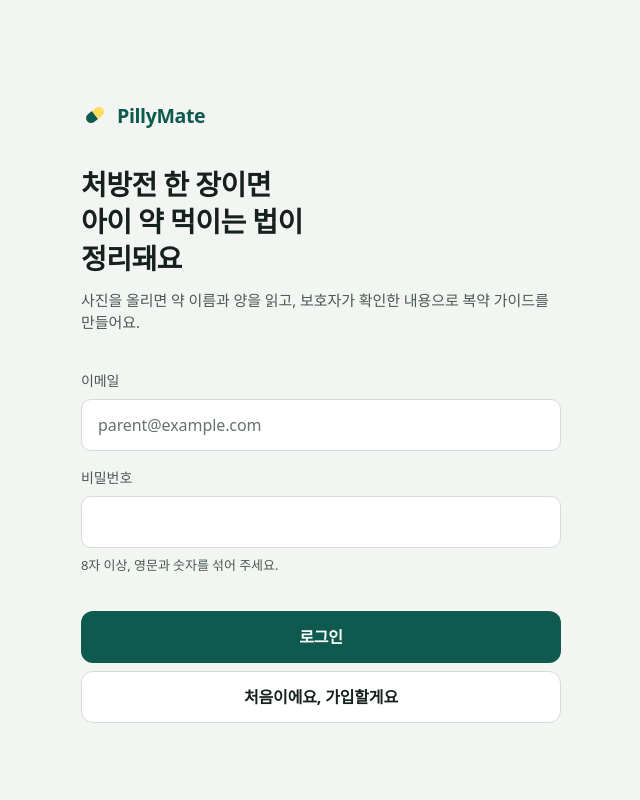
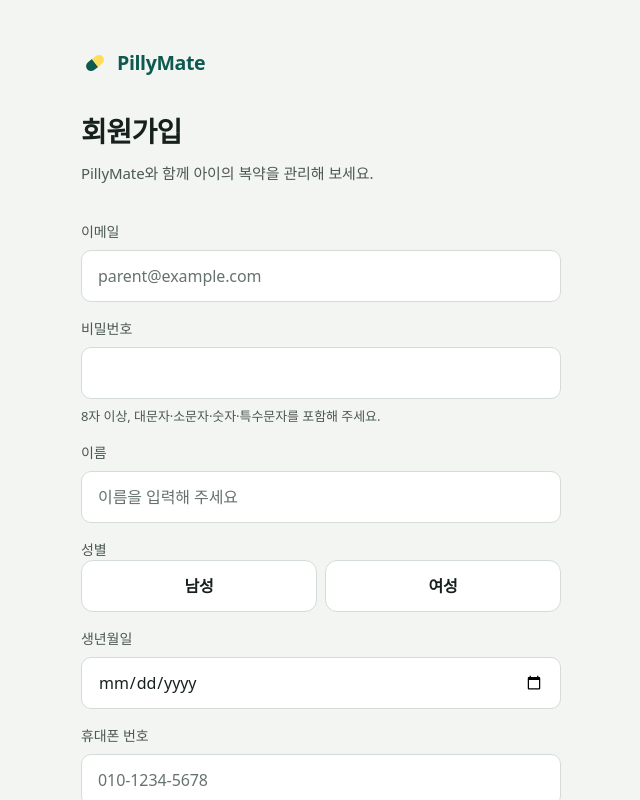
Before and after one commit to AI-HealthCare-07/PillyMate, a React (Vite) app in the folder frontend/: page /login in a window 1280 px wide. Both pictures are taken after a click on the button "처음이에요, 가입할게요". Shown: the top 800 px of the page, without its empty margins (319-959 px from the left). Built offline with nearby package versions, Linux system fonts and the light colour scheme; a web font is replaced by a local one.

Commit message:
feat: FE1 로그인 회원가입 구현

```diff
--- a/frontend/src/screens/auth.jsx
+++ b/frontend/src/screens/auth.jsx
@@ -1,37 +1,379 @@
+import { useState } from 'react';
 import { Button } from '../components/ui/Button.jsx';
 import { Field } from '../components/ui/Field.jsx';
 import { Logo } from '../components/ui/misc.jsx';
 import { AppShell } from '../components/ui/layout.jsx';
 
-/** S-01 로그인 */
+const API_URL = '/api/v1/auth';
+
+/** S-01 로그인 및 회원가입 */
 export function LoginScreen({ go }) {
+
+  // 1. 화면 상태 관리
+  const [isSignup, setIsSignup] = useState(false);
+  const [loading, setLoading] = useState(false);
+  const [error, setError] = useState('');
+  const [message, setMessage] = useState('');
+
+  // 2. 입력값 관리
+  const [email, setEmail] = useState('');
+  const [password, setPassword] = useState('');
+  const [name, setName] = useState('');
+  const [gender, setGender] = useState('');
+  const [birthDate, setBirthDate] = useState('');
+  const [phoneNumber, setPhoneNumber] = useState('');
+
+  // 3. 입력값 검증
+  function validate() {
+    const emailPattern = /^[^\s@]+@[^\s@]+\.[^\s@]+$/;
+
+    if (!emailPattern.test(email.trim())) {
+      return '올바른 이메일을 입력해 주세요.';
+    }
+
+    if (password.length < 8) {
+      return '비밀번호는 8자 이상이어야 합니다.';
+    }
+
+    if (isSignup) {
+      const passwordPattern =
+        /^(?=.*[A-Z])(?=.*[a-z])(?=.*[0-9])(?=.*[^a-zA-Z0-9]).{8,}$/;
+
+      const phonePattern =
+        /^(010-\d{4}-\d{4}|010\d{8}|\+8210\d{8})$/;
+
+      if (email.trim().length > 40) {
+        return '이메일은 40자 이하로 입력해 주세요.';
+      }
+
+      if (!passwordPattern.test(password)) {
+        return '비밀번호에 대문자, 소문자, 숫자, 특수문자를 포함해 주세요.';
+      }
+
+      if (!name.trim() || name.trim().length > 20) {
+        return '이름을 1~20자로 입력해 주세요.';
+      }
+
+      if (!gender) {
+        return '성별을 선택해 주세요.';
+      }
+
+      if (!birthDate) {
+        return '생년월일을 입력해 주세요.';
+      }
+
+      const today = new Date();
+      const limit = new Date(
+        today.getFullYear() - 14,
+        today.getMonth(),
+        today.getDate()
+      );
+
+      const birthday = new Date(birthDate + 'T00:00:00');
+
+      if (birthday >= limit) {
+        return '가입 가능한 연령인지 확인해 주세요.';
+      }
+
+      if (!phonePattern.test(phoneNumber.trim())) {
+        return '올바른 휴대폰 번호를 입력해 주세요.';
+      }
+    }
+
+    return '';
+  }
+
+  // 4. 로그인 / 회원가입 화면 전환
+  function changeMode() {
+    setIsSignup(!isSignup);
+    setError('');
+    setMessage('');
+    setPassword('');
+  }
+
+  // 5. 로그인 및 회원가입 요청
+  function handleSubmit(event) {
+    event.preventDefault();
+
+    if (loading) return;
+
+    setError('');
+    setMessage('');
+
+    const validationError = validate();
+
+    if (validationError) {
+      setError(validationError);
+      return;
+    }
+
+    setLoading(true);
+
+    const endpoint = isSignup ? 'signup' : 'login';
+
+    const requestData = isSignup
+      ? {
+          email: email.trim(),
+          password: password,
+          name: name.trim(),
+          gender: gender,
+          birth_date: birthDate,
+          phone_number: phoneNumber.trim(),
+        }
+      : {
+          email: email.trim(),
+          password: password,
+        };
+
+    fetch(`${API_URL}/${endpoint}`, {
+      method: 'POST',
+      headers: {
+        'Content-Type': 'application/json',
+      },
+      credentials: 'include',
+      body: JSON.stringify(requestData),
+    })
+      .then(function (response) {
+        return response.json()
+          .catch(function () {
+            throw new Error('서버 응답을 확인할 수 없습니다.');
+          })
+          .then(function (data) {
+            if (!response.ok) {
+              const detail = data.detail;
+
+              const errorMessage =
+                typeof detail === 'string'
+                  ? detail
+                  : Array.isArray(detail)
+                    ? detail.map(item => item.msg).join(' / ')
+                    : '요청 처리에 실패했습니다.';
+
+              throw new Error(errorMessage);
+            }
+
+            return data;
+          });
+      })
+      .then(function (data) {
+        if (isSignup) {
+          // 회원가입 성공
+          setIsSignup(false);
+          setPassword('');
+          setMessage('회원가입이 완료되었습니다. 로그인해 주세요.');
+        } else {
+          // 로그인 성공
+          if (!data.access_token) {
+            throw new Error('로그인 토큰을 받지 못했습니다.');
+          }
+
+          sessionStorage.setItem(
+            'access_token',
+            data.access_token
+          );
+
+          // 기존 자녀 관리 화면 이동
+          go('children');
+        }
+      })
+      .catch(function (err) {
+        setError(
+          err instanceof TypeError
+            ? '서버에 연결할 수 없습니다. 잠시 후 다시 시도해 주세요.'
+            : err.message
+        );
+      })
+      .finally(function () {
+        setLoading(false);
+      });
+  }
+
+  // 6. 모바일 / 데스크톱 버튼
+  function renderButtons() {
+    return (
+      <>
+        <Button
+          type="submit"
+          form="auth-form"
+          className="w-full"
+          disabled={loading}
+        >
+          {loading
+            ? '처리 중...'
+            : isSignup
+              ? '회원가입'
+              : '로그인'}
+        </Button>
+
+        <Button
+          type="button"
+          variant="secondary"
+          className="w-full"
+          disabled={loading}
+          onClick={changeMode}
+        >
+          {isSignup
+            ? '이미 계정이 있어요'
+            : '처음이에요, 가입할게요'}
+        </Button>
+      </>
+    );
+  }
+
   const actions = {
-    mobile: (
-      <>
-        <Button className="w-full" onClick={() => go('upload')}>로그인</Button>
-        <Button variant="secondary" className="w-full">처음이에요, 가입할게요</Button>
-      </>
-    ),
+    mobile: renderButtons(),
     desktop: null,
   };
+
+  // 7. 화면 표시
   return (
-    <AppShell showTabs={false} showTopBar={false} actions={actions}>
+    <AppShell
+      showTabs={false}
+      showTopBar={false}
+      actions={actions}
+    >
       <form
+        id="auth-form"
+        noValidate
         className="flex flex-1 flex-col gap-9 px-6 pb-6 pt-12 lg:justify-center lg:px-0"
-        onSubmit={(e) => { e.preventDefault(); go('upload'); }}
+        onSubmit={handleSubmit}
       >
         <Logo size={28} />
+
         <div className="flex flex-col gap-3">
-          <h1 className="text-28 font-bold">처방전 한 장이면<br />아이 약 먹이는 법이<br />정리돼요</h1>
-          <p className="text-15 text-muted">사진을 올리면 약 이름과 양을 읽고, 보호자가 확인한 내용으로 복약 가이드를 만들어요.</p>
+          {isSignup ? (
+            <>
+              <h1 className="text-28 font-bold">
+                회원가입
+              </h1>
+
+              <p className="text-15 text-muted">
+                PillyMate와 함께 아이의 복약을 관리해 보세요.
+              </p>
+            </>
+          ) : (
+            <>
+              <h1 className="text-28 font-bold">
+                처방전 한 장이면<br />
+                아이 약 먹이는 법이<br />
+                정리돼요
+              </h1>
+
+              <p className="text-15 text-muted">
+                사진을 올리면 약 이름과 양을 읽고,
+                보호자가 확인한 내용으로 복약 가이드를 만들어요.
+              </p>
+            </>
+          )}
         </div>
+
         <div className="flex flex-col gap-4">
-          <Field label="이메일" type="email" autoComplete="email" placeholder="parent@example.com" />
-          <Field label="비밀번호" type="password" autoComplete="current-password" helper="8자 이상, 영문과 숫자를 섞어 주세요." />
+
+          <Field
+            label="이메일"
+            type="email"
+            autoComplete="email"
+            placeholder="parent@example.com"
+            value={email}
+            disabled={loading}
+            onChange={e => setEmail(e.target.value)}
+          />
+
+          <Field
+            label="비밀번호"
+            type="password"
+            autoComplete={
+              isSignup ? 'new-password' : 'current-password'
+            }
+            helper={
+              isSignup
+                ? '8자 이상, 대문자·소문자·숫자·특수문자를 포함해 주세요.'
+                : '8자 이상 입력해 주세요.'
+            }
+            value={password}
+            disabled={loading}
+            onChange={e => setPassword(e.target.value)}
+          />
+
+          {isSignup && (
+            <>
+              <Field
+                label="이름"
+                placeholder="이름을 입력해 주세요"
+                value={name}
+                maxLength={20}
+                disabled={loading}
+                onChange={e => setName(e.target.value)}
+              />
+
+              <fieldset className="flex flex-col gap-2">
+                <legend className="text-14 font-medium text-muted">
+                  성별
+                </legend>
+
+                <div className="flex gap-2">
+                  <Button
+                    variant={
+                      gender === 'MALE' ? 'primary' : 'secondary'
+                    }
+                    className="flex-1"
+                    disabled={loading}
+                    aria-pressed={gender === 'MALE'}
+                    onClick={() => setGender('MALE')}
+                  >
+                    남성
+                  </Button>
+
+                  <Button
+                    variant={
+                      gender === 'FEMALE' ? 'primary' : 'secondary'
+                    }
+                    className="flex-1"
+                    disabled={loading}
+                    aria-pressed={gender === 'FEMALE'}
+                    onClick={() => setGender('FEMALE')}
+                  >
+                    여성
+                  </Button>
+                </div>
+              </fieldset>
+
+              <Field
+                label="생년월일"
+                type="date"
+                value={birthDate}
+                disabled={loading}
+                onChange={e => setBirthDate(e.target.value)}
+              />
+
+              <Field
+                label="휴대폰 번호"
+                type="tel"
+                autoComplete="tel"
+                placeholder="010-1234-5678"
+                value={phoneNumber}
+                disabled={loading}
+                onChange={e => setPhoneNumber(e.target.value)}
+              />
+            </>
+          )}
+
+          {error && (
+            <p role="alert" className="text-14 text-danger">
+              {error}
+            </p>
+          )}
+
+          {message && (
+            <p role="status" className="text-14 text-brand">
+              {message}
+            </p>
+          )}
+
         </div>
+
         <div className="hidden flex-col gap-2 lg:flex">
-          <Button type="submit" className="w-full">로그인</Button>
-          <Button variant="secondary" className="w-full">처음이에요, 가입할게요</Button>
+          {renderButtons()}
         </div>
       </form>
     </AppShell>
```
